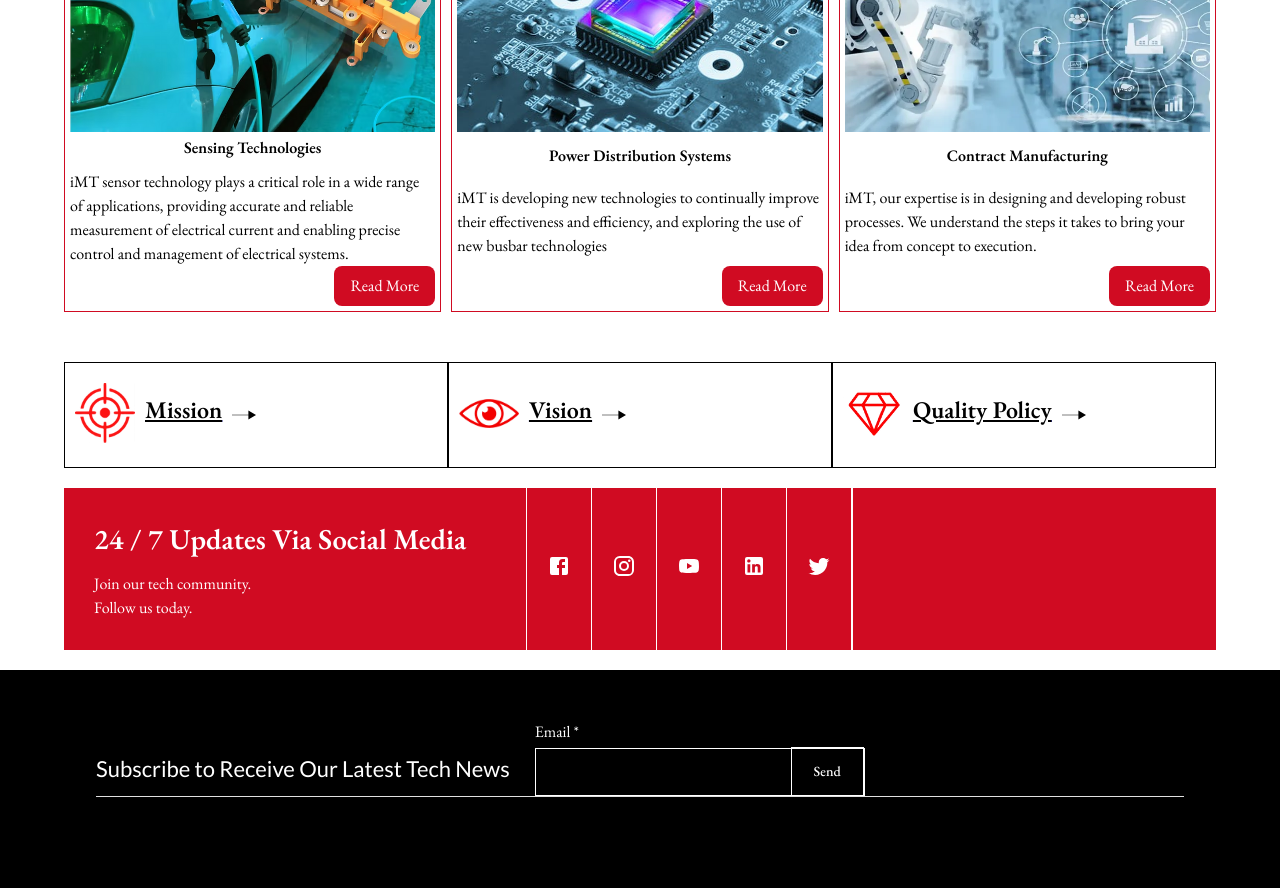
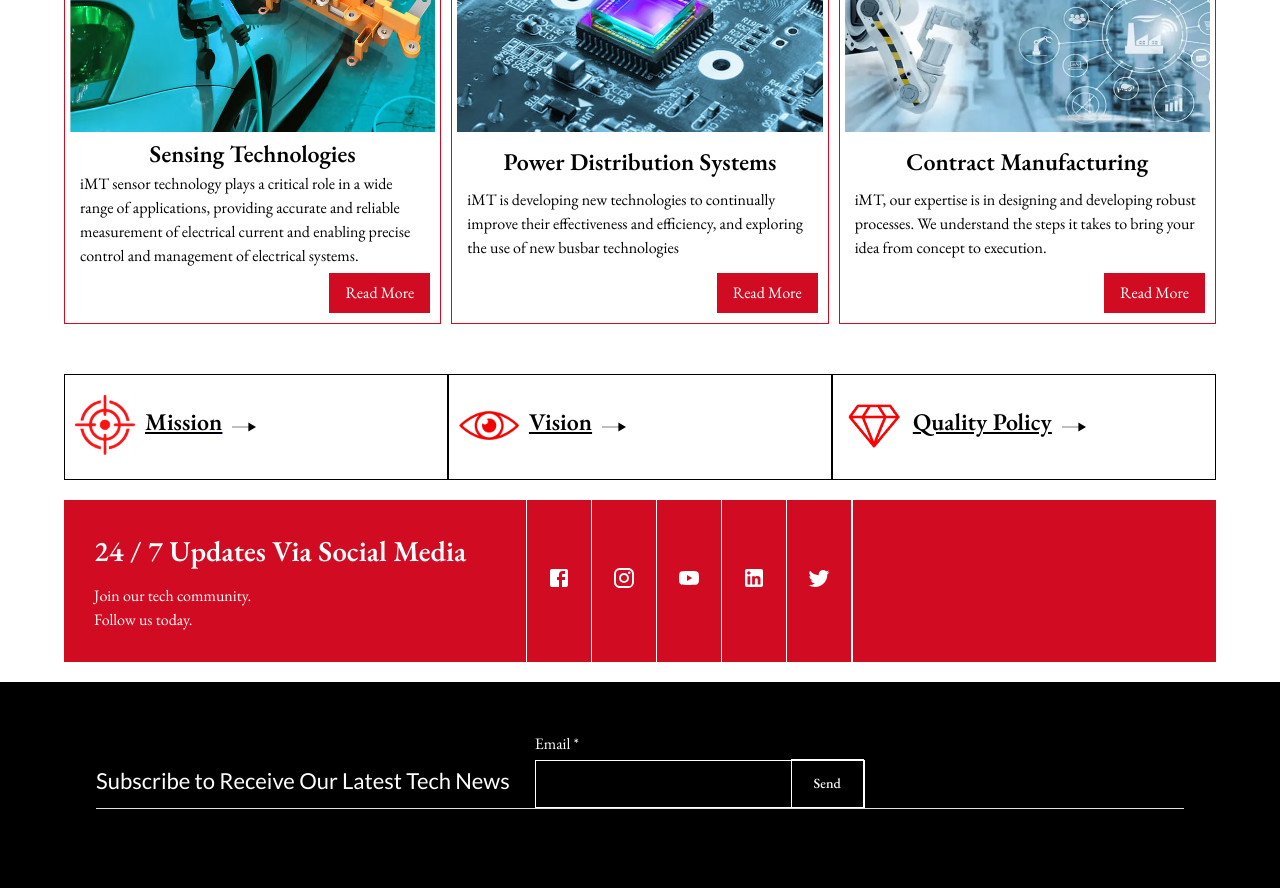
Before and after one commit to karim-mamdouh/i-mtec, a React (Create React App) app: page /#/ in a window 1280 px wide. Shown: the part 1260-2148 px from the top of the page. Built offline with nearby package versions, Linux system fonts and the light colour scheme.

Commit message:
Edit IndustrialCard

```diff
--- a/src/components/organisms/IndustrialCards/IndustrialCards.style.jsx
+++ b/src/components/organisms/IndustrialCards/IndustrialCards.style.jsx
@@ -12,10 +12,15 @@ export const industrialCardStyle = {
   figure: {},
   title: {
     fontWeight: "bold",
-    marginBottom: "10px",
+    fontSize: "1.5rem",
+  },
+  subtitle: {
+    padding: "0 10px",
   },
   button: {
     width: "fit-content",
     marginLeft: "auto",
+    borderRadius: "0",
+    margin: "5px 5px 5px auto",
   },
 };
--- a/src/index.css
+++ b/src/index.css
@@ -24,4 +24,5 @@ body,
 :root {
   --primary-color: #d00b22;
   --secondary-color: #000;
+  --ternary-color: #f5f5f5;
 }
```
